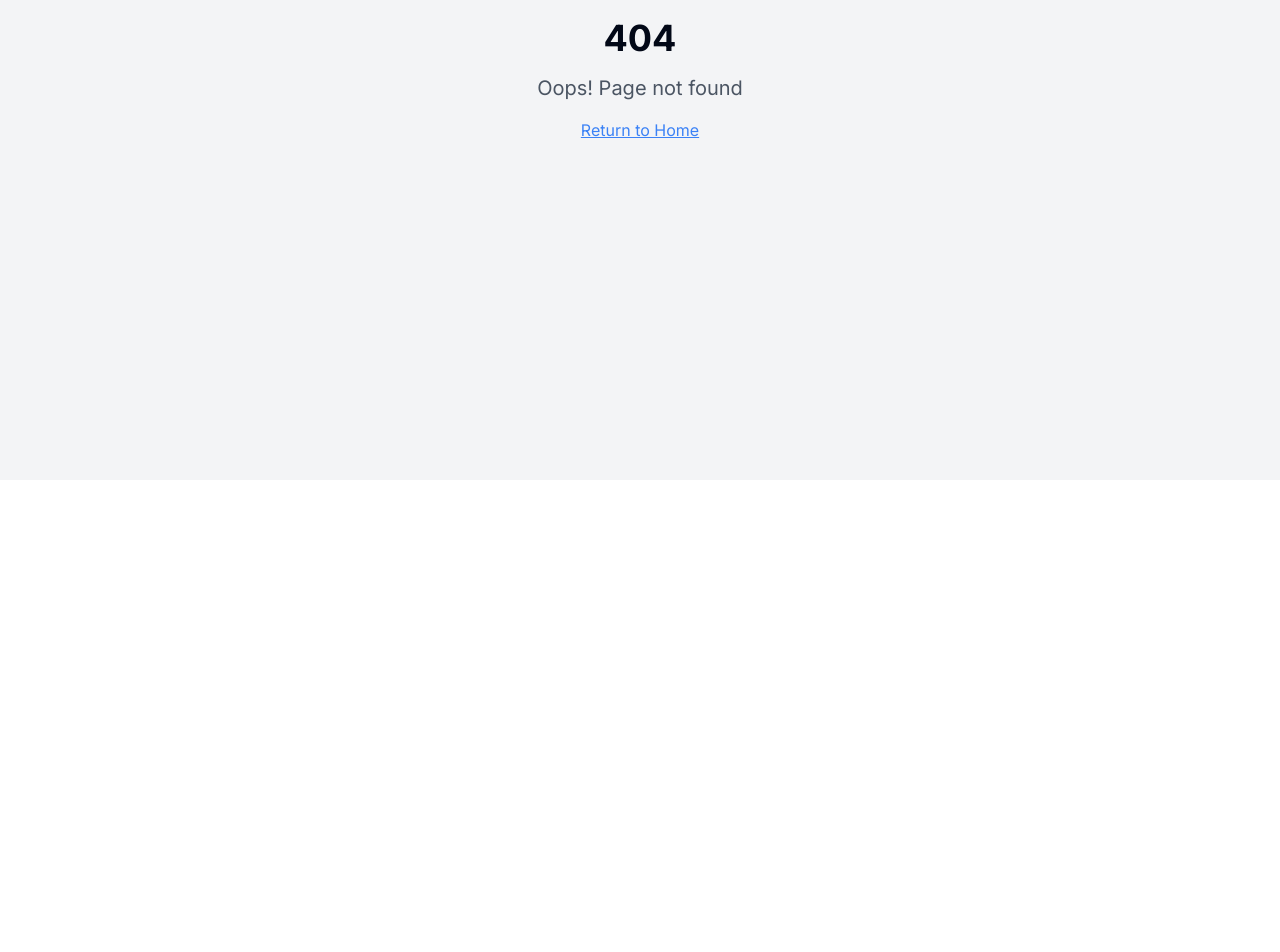
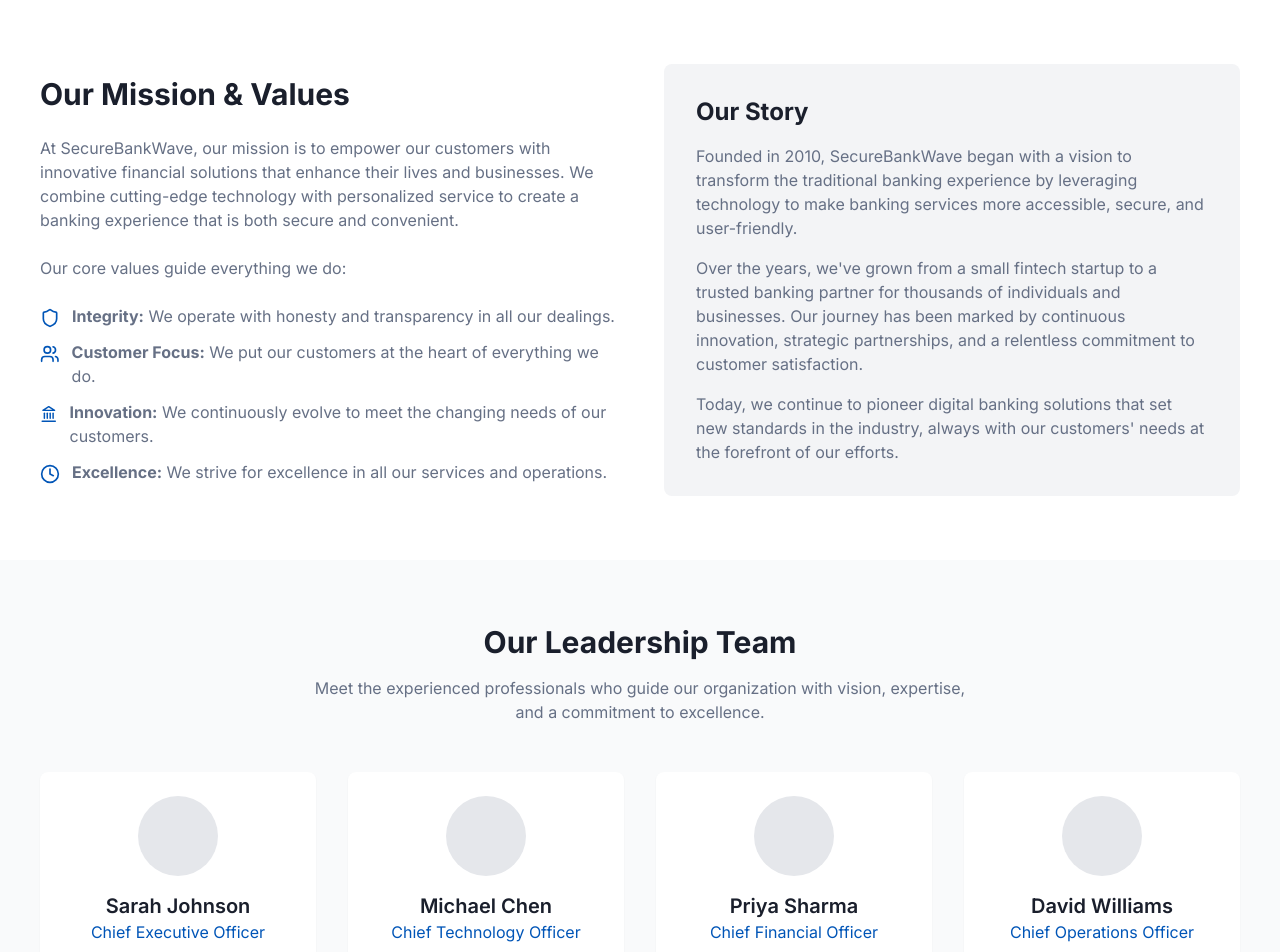
Before and after one commit to janani182006/securebankwave, a React (Vite) app: page /about in a window 1280 px wide. Before the commit this address had no page. Shown: the part 320-1272 px from the top of the page. Before the commit the page ends 800 px from the top, so only its background shows below. Built offline with nearby package versions, Linux system fonts and the light colour scheme.

Commit message:
Fix broken about page
The about page was not working, this commit fixes it.

```diff
--- a/src/App.tsx
+++ b/src/App.tsx
@@ -10,6 +10,7 @@ import Register from "./pages/Register";
 import Dashboard from "./pages/Dashboard";
 import Statements from "./pages/Statements";
 import Profile from "./pages/Profile";
+import About from "./pages/About";
 import NotFound from "./pages/NotFound";
 
 const queryClient = new QueryClient();
@@ -27,6 +28,7 @@ const App = () => (
           <Route path="/dashboard" element={<Dashboard />} />
           <Route path="/statements" element={<Statements />} />
           <Route path="/profile" element={<Profile />} />
+          <Route path="/about" element={<About />} />
           <Route path="*" element={<NotFound />} />
         </Routes>
       </BrowserRouter>
--- /dev/null
+++ b/src/pages/About.tsx
@@ -0,0 +1,123 @@
+
+import Navbar from "@/components/layout/Navbar";
+import Footer from "@/components/layout/Footer";
+import { Shield, Users, Landmark, Clock } from "lucide-react";
+
+const About = () => {
+  return (
+    <div className="min-h-screen flex flex-col">
+      <Navbar />
+
+      <main className="flex-grow">
+        {/* Hero Section */}
+        <section className="pt-32 pb-16 bg-gray-50">
+          <div className="max-w-7xl mx-auto px-6 md:px-10">
+            <div className="text-center max-w-3xl mx-auto">
+              <h1 className="text-4xl md:text-5xl font-bold text-bank-text mb-6">
+                About <span className="text-bank-blue">SecureBankWave</span>
+              </h1>
+              <p className="text-lg text-bank-darkGray">
+                Delivering innovative and secure banking solutions since 2010, we are committed to providing exceptional financial services to our customers.
+              </p>
+            </div>
+          </div>
+        </section>
+
+        {/* Mission & Values */}
+        <section className="py-16">
+          <div className="max-w-7xl mx-auto px-6 md:px-10">
+            <div className="grid grid-cols-1 md:grid-cols-2 gap-12 items-center">
+              <div>
+                <h2 className="text-3xl font-bold text-bank-text mb-6">Our Mission & Values</h2>
+                <p className="text-bank-darkGray mb-6">
+                  At SecureBankWave, our mission is to empower our customers with innovative financial solutions that enhance their lives and businesses. We combine cutting-edge technology with personalized service to create a banking experience that is both secure and convenient.
+                </p>
+                <p className="text-bank-darkGray mb-6">
+                  Our core values guide everything we do:
+                </p>
+                <ul className="space-y-3">
+                  <li className="flex items-start">
+                    <Shield className="h-5 w-5 text-bank-blue mr-3 mt-1" />
+                    <span className="text-bank-darkGray"><strong>Integrity:</strong> We operate with honesty and transparency in all our dealings.</span>
+                  </li>
+                  <li className="flex items-start">
+                    <Users className="h-5 w-5 text-bank-blue mr-3 mt-1" />
+                    <span className="text-bank-darkGray"><strong>Customer Focus:</strong> We put our customers at the heart of everything we do.</span>
+                  </li>
+                  <li className="flex items-start">
+                    <Landmark className="h-5 w-5 text-bank-blue mr-3 mt-1" />
+                    <span className="text-bank-darkGray"><strong>Innovation:</strong> We continuously evolve to meet the changing needs of our customers.</span>
+                  </li>
+                  <li className="flex items-start">
+                    <Clock className="h-5 w-5 text-bank-blue mr-3 mt-1" />
+                    <span className="text-bank-darkGray"><strong>Excellence:</strong> We strive for excellence in all our services and operations.</span>
+                  </li>
+                </ul>
+              </div>
+              <div className="bg-gray-100 p-8 rounded-lg">
+                <h3 className="text-2xl font-bold text-bank-text mb-4">Our Story</h3>
+                <p className="text-bank-darkGray mb-4">
+                  Founded in 2010, SecureBankWave began with a vision to transform the traditional banking experience by leveraging technology to make banking services more accessible, secure, and user-friendly.
+                </p>
+                <p className="text-bank-darkGray mb-4">
+                  Over the years, we've grown from a small fintech startup to a trusted banking partner for thousands of individuals and businesses. Our journey has been marked by continuous innovation, strategic partnerships, and a relentless commitment to customer satisfaction.
+                </p>
+                <p className="text-bank-darkGray">
+                  Today, we continue to pioneer digital banking solutions that set new standards in the industry, always with our customers' needs at the forefront of our efforts.
+                </p>
+              </div>
+            </div>
+          </div>
+        </section>
+
+        {/* Team Section */}
+        <section className="py-16 bg-gray-50">
+          <div className="max-w-7xl mx-auto px-6 md:px-10">
+            <div className="text-center mb-12">
+              <h2 className="text-3xl font-bold text-bank-text mb-4">Our Leadership Team</h2>
+              <p className="text-bank-darkGray max-w-2xl mx-auto">
+                Meet the experienced professionals who guide our organization with vision, expertise, and a commitment to excellence.
+              </p>
+            </div>
+
+            <div className="grid grid-cols-1 md:grid-cols-2 lg:grid-cols-4 gap-8">
+              {[
+                {
+                  name: "Sarah Johnson",
+                  position: "Chief Executive Officer",
+                  bio: "With over 20 years of experience in banking and fintech, Sarah leads our company with vision and integrity."
+                },
+                {
+                  name: "Michael Chen",
+                  position: "Chief Technology Officer",
+                  bio: "Michael drives our technological innovation, ensuring our platform remains at the cutting edge of digital banking."
+                },
+                {
+                  name: "Priya Sharma",
+                  position: "Chief Financial Officer",
+                  bio: "Priya brings financial expertise and strategic insight to our operations and growth planning."
+                },
+                {
+                  name: "David Williams",
+                  position: "Chief Operations Officer",
+                  bio: "David ensures our banking operations run smoothly and efficiently, delivering exceptional service to our customers."
+                }
+              ].map((member, index) => (
+                <div key={index} className="bg-white p-6 rounded-lg shadow-sm">
+                  <div className="w-20 h-20 bg-gray-200 rounded-full mx-auto mb-4"></div>
+                  <h3 className="text-xl font-semibold text-bank-text text-center">{member.name}</h3>
+                  <p className="text-bank-blue text-center mb-3">{member.position}</p>
+                  <p className="text-bank-darkGray text-center text-sm">{member.bio}</p>
+                </div>
+              ))}
+            </div>
+          </div>
+        </section>
+      </main>
+
+      <Footer />
+    </div>
+  );
+};
+
+export default About;
```
